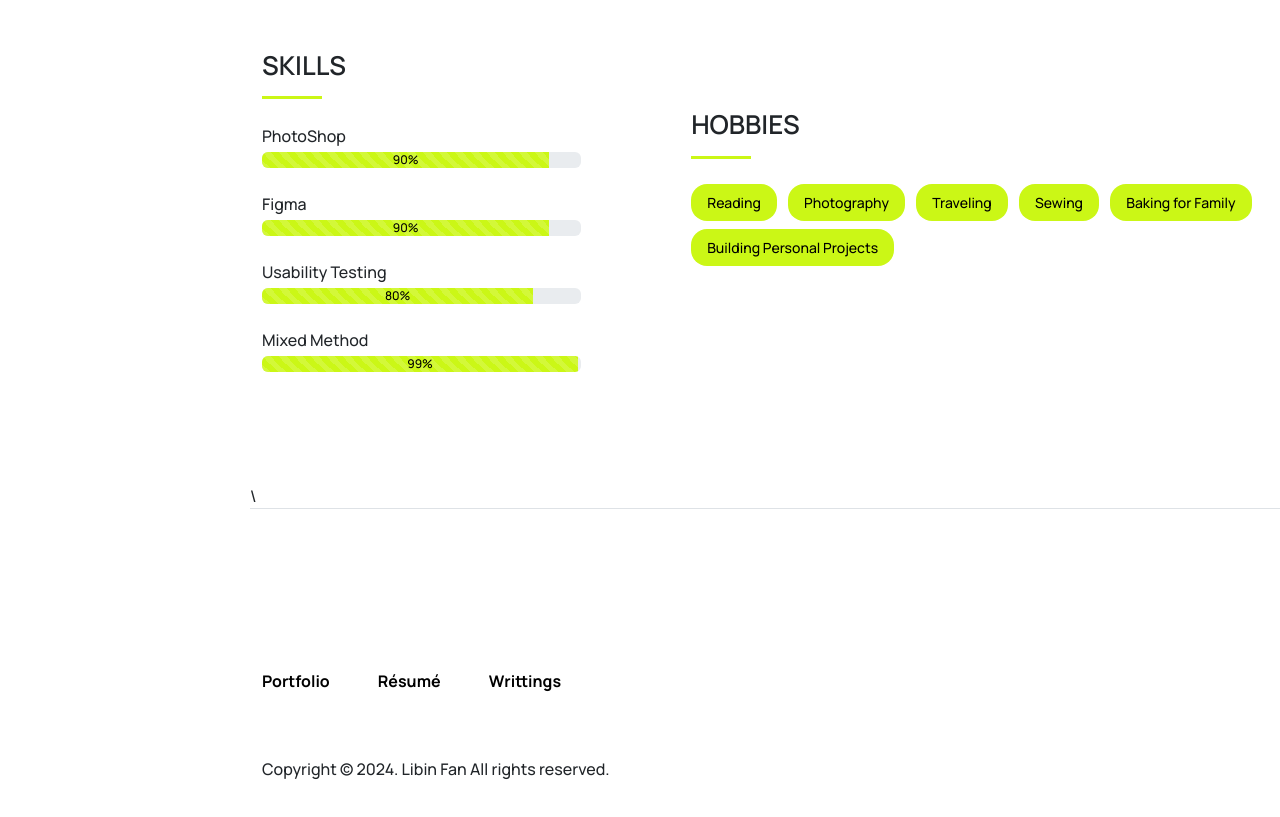
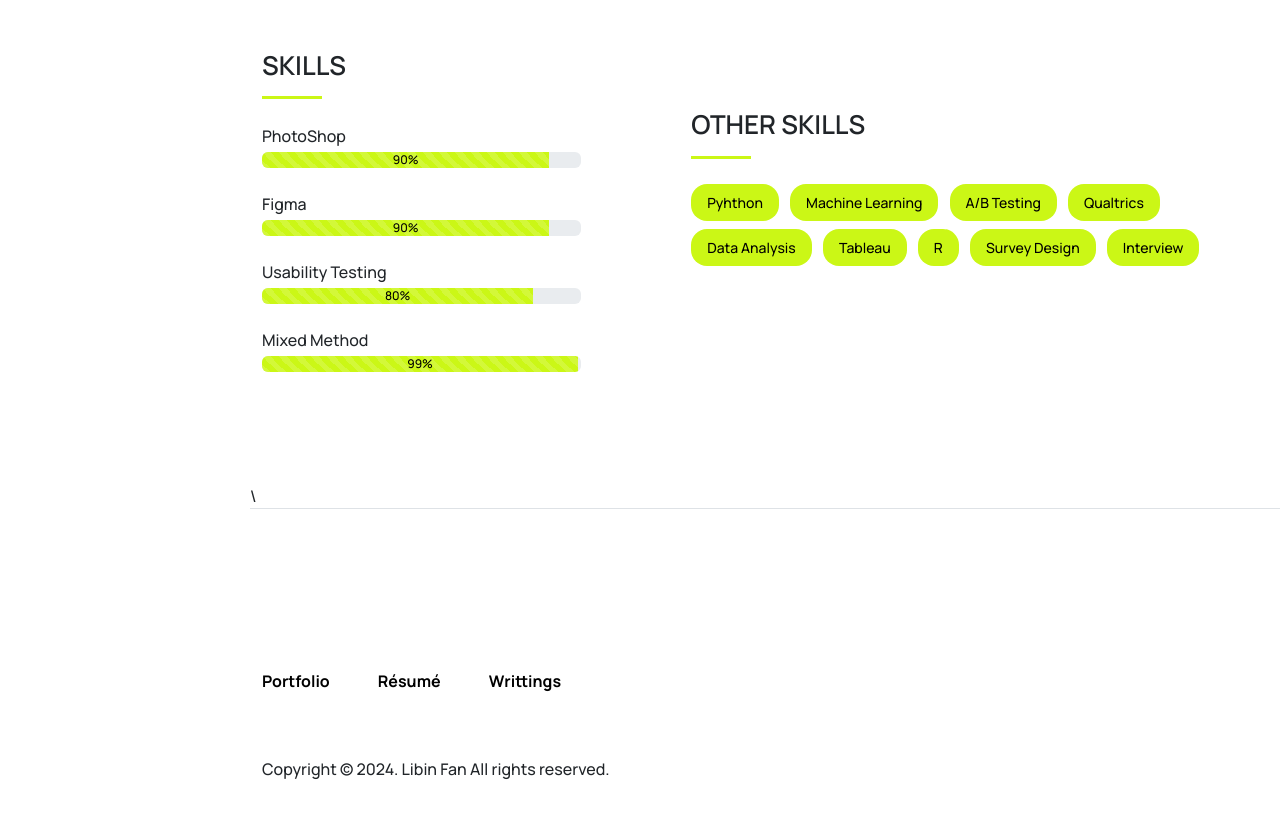
Before and after one commit to bin0520/portfolio, a plain HTML site: page resume.html in a window 1280 px wide. Shown: the part 1297-2114 px from the top of the page. Drawn offline with Linux system fonts and the light colour scheme.

Commit message:
revise skills

```diff
--- a/resume.html
+++ b/resume.html
@@ -411,16 +411,18 @@ End Item Product-->
                     </div>
                     <div class="widget mb-5 mb-lg-7">
                         <div class="hero-caption hero-caption-2">
-                            <h2 class="h4 text-uppercase">Hobbies</h2>
+                            <h2 class="h4 text-uppercase">Other Skills</h2>
                         </div>
                         <div>
-                            <span class="rounded-4 px-3 py-2 fs-14 me-2 mb-2 d-inline-block text-bg-primary text-black">Reading</span>
-                            <span class="rounded-4 px-3 py-2 fs-14 me-2 mb-2 d-inline-block text-bg-primary text-black">Photography</span>
-                            <span class="rounded-4 px-3 py-2 fs-14 me-2 mb-2 d-inline-block text-bg-primary text-black">Traveling</span>
-                            <span class="rounded-4 px-3 py-2 fs-14 me-2 mb-2 d-inline-block text-bg-primary text-black">Sewing</span>
-                            <span class="rounded-4 px-3 py-2 fs-14 me-2 mb-2 d-inline-block text-bg-primary text-black">Baking for Family</span>
-                            <span class="rounded-4 px-3 py-2 fs-14 me-2 mb-2 d-inline-block text-bg-primary text-black">Building Personal Projects</span>
-
+                            <span class="rounded-4 px-3 py-2 fs-14 me-2 mb-2 d-inline-block text-bg-primary text-black">Pyhthon</span>
+                            <span class="rounded-4 px-3 py-2 fs-14 me-2 mb-2 d-inline-block text-bg-primary text-black">Machine Learning</span>
+                            <span class="rounded-4 px-3 py-2 fs-14 me-2 mb-2 d-inline-block text-bg-primary text-black">A/B Testing</span>
+                            <span class="rounded-4 px-3 py-2 fs-14 me-2 mb-2 d-inline-block text-bg-primary text-black">Qualtrics</span>
+                            <span class="rounded-4 px-3 py-2 fs-14 me-2 mb-2 d-inline-block text-bg-primary text-black">Data Analysis</span>
+                            <span class="rounded-4 px-3 py-2 fs-14 me-2 mb-2 d-inline-block text-bg-primary text-black">Tableau</span>
+                            <span class="rounded-4 px-3 py-2 fs-14 me-2 mb-2 d-inline-block text-bg-primary text-black">R</span>
+                            <span class="rounded-4 px-3 py-2 fs-14 me-2 mb-2 d-inline-block text-bg-primary text-black">Survey Design</span>
+                            <span class="rounded-4 px-3 py-2 fs-14 me-2 mb-2 d-inline-block text-bg-primary text-black">Interview</span>
                         </div>
                     </div>
                 </div>
```
